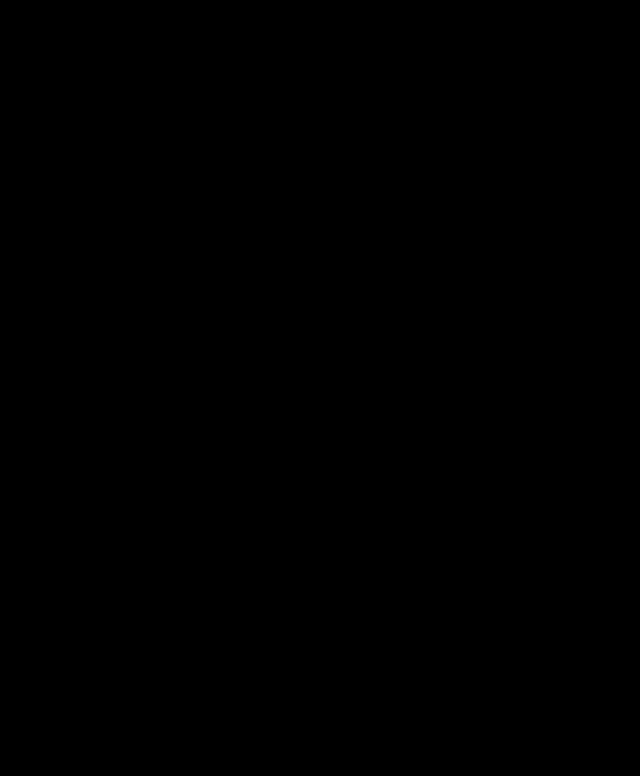
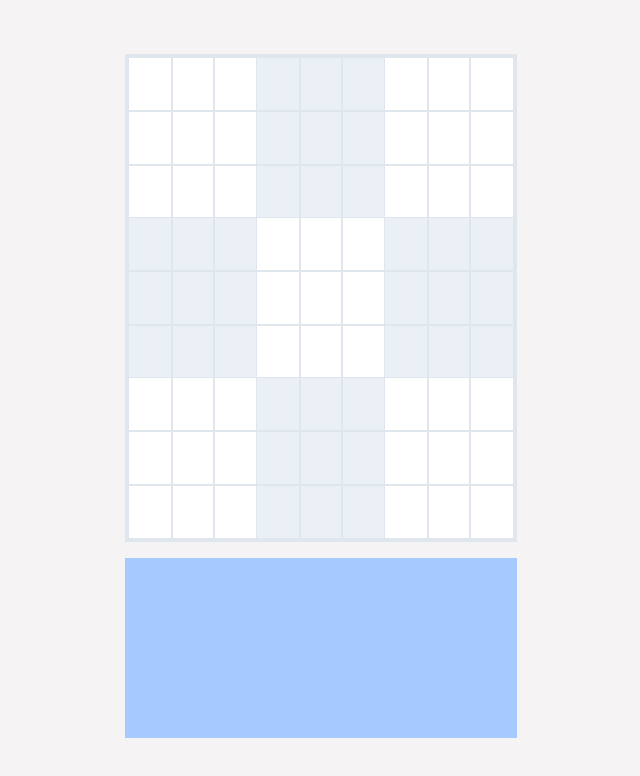
Before and after one commit to FelipePozo21/Sudoku-block-training, a website: page index.html in a window 1280 px wide. Shown: the whole page, without its empty margins (319-959 px from the left). Drawn offline with Linux system fonts and the light colour scheme.

Commit message:
listener table

```diff
--- a/index.html
+++ b/index.html
@@ -10,7 +10,105 @@
 
     <main>
         <section class="table">
-
+            <div class="first-bg-table">
+                <span class="square"></span>
+                <span class="square"></span>
+                <span class="square"></span>
+                <span class="square"></span>
+                <span class="square"></span>
+                <span class="square"></span>
+                <span class="square"></span>
+                <span class="square"></span>
+                <span class="square"></span>
+            </div>
+            <div class="second-bg-table">
+                <span class="square"></span>
+                <span class="square"></span>
+                <span class="square"></span>
+                <span class="square"></span>
+                <span class="square"></span>
+                <span class="square"></span>
+                <span class="square"></span>
+                <span class="square"></span>
+                <span class="square"></span>
+            </div>
+            <div class="first-bg-table">
+                <span class="square"></span>
+                <span class="square"></span>
+                <span class="square"></span>
+                <span class="square"></span>
+                <span class="square"></span>
+                <span class="square"></span>
+                <span class="square"></span>
+                <span class="square"></span>
+                <span class="square"></span>
+            </div>
+            <div class="second-bg-table">
+                <span class="square"></span>
+                <span class="square"></span>
+                <span class="square"></span>
+                <span class="square"></span>
+                <span class="square"></span>
+                <span class="square"></span>
+                <span class="square"></span>
+                <span class="square"></span>
+                <span class="square"></span>
+            </div>
+            <div class="first-bg-table">
+                <span class="square"></span>
+                <span class="square"></span>
+                <span class="square"></span>
+                <span class="square"></span>
+                <span class="square"></span>
+                <span class="square"></span>
+                <span class="square"></span>
+                <span class="square"></span>
+                <span class="square"></span>
+            </div>
+            <div class="second-bg-table">
+                <span class="square"></span>
+                <span class="square"></span>
+                <span class="square"></span>
+                <span class="square"></span>
+                <span class="square"></span>
+                <span class="square"></span>
+                <span class="square"></span>
+                <span class="square"></span>
+                <span class="square"></span>
+            </div>
+            <div class="first-bg-table">
+                <span class="square"></span>
+                <span class="square"></span>
+                <span class="square"></span>
+                <span class="square"></span>
+                <span class="square"></span>
+                <span class="square"></span>
+                <span class="square"></span>
+                <span class="square"></span>
+                <span class="square"></span>
+            </div>
+            <div class="second-bg-table">
+                <span class="square"></span>
+                <span class="square"></span>
+                <span class="square"></span>
+                <span class="square"></span>
+                <span class="square"></span>
+                <span class="square"></span>
+                <span class="square"></span>
+                <span class="square"></span>
+                <span class="square"></span>
+            </div>
+            <div class="first-bg-table">
+                <span class="square"></span>
+                <span class="square"></span>
+                <span class="square"></span>
+                <span class="square"></span>
+                <span class="square"></span>
+                <span class="square"></span>
+                <span class="square"></span>
+                <span class="square"></span>
+                <span class="square"></span>
+            </div>
         </section>
 
         <section class="preview-block"></section>
--- a/index.js
+++ b/index.js
@@ -1 +1,7 @@
-console.log('Hello World')
+const $ = (el) => document.querySelector(el)
+
+const table = $('.table')
+
+table.addEventListener('click', (square) => {
+  const target = square.target
+})
--- a/style.css
+++ b/style.css
@@ -7,14 +7,54 @@
     --PREVIEW-BLOCK: #A6C9FF;
 }
 
-* {
-    background-color: black;
+body {
+    background-color: rgb(245, 243, 243);
 }
 
-h1 {
-    color: var(--BLUE-BOX)
+main {
+    display: flex;
+    justify-content: center;
+    align-items: center;
+    gap: 20px;
+    flex-direction: column;
+    width: 80vw;
+    margin: 0 auto;
+    height: calc(100vh - 20px);
 }
 
-span {
-    color: var(--SKY-BLUE)
+.table {
+    background-color: var(--BLUE-BOX);
+    width: 30vw;
+    height: 60vh;
+    display: grid;
+    place-content: center;
+    grid-template-columns: repeat(3,1fr);
+    grid-template-rows: repeat(3,1fr);
+    outline: 4px solid var(--BORDER-TABLE);
 }
+
+.first-bg-table, .second-bg-table {
+    display: grid;
+    width: 100%;
+    height: 100%;
+    grid-template-columns: repeat(3,1fr);
+    grid-template-rows: repeat(3,1fr);
+}
+
+.first-bg-table {
+    background-color: var(--FIRST-BG-TABLE);
+}
+
+.second-bg-table {
+    background-color: var(--SECOND-BG-TABLE);
+}
+
+.square {
+    outline: 1px solid var(--BORDER-TABLE);
+}
+
+.preview-block {
+    width: calc(30vw + 8px);
+    height: 180px;
+    background-color: var(--PREVIEW-BLOCK);
+}
```
